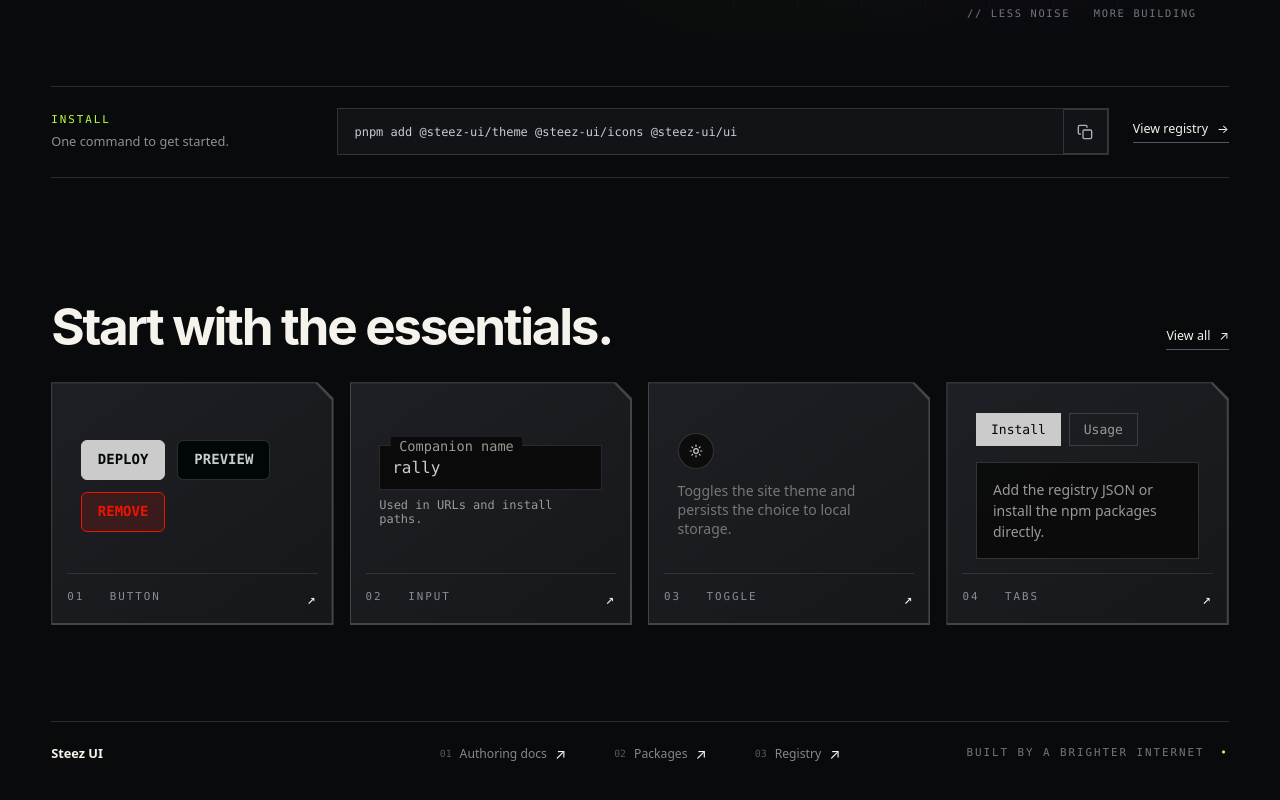
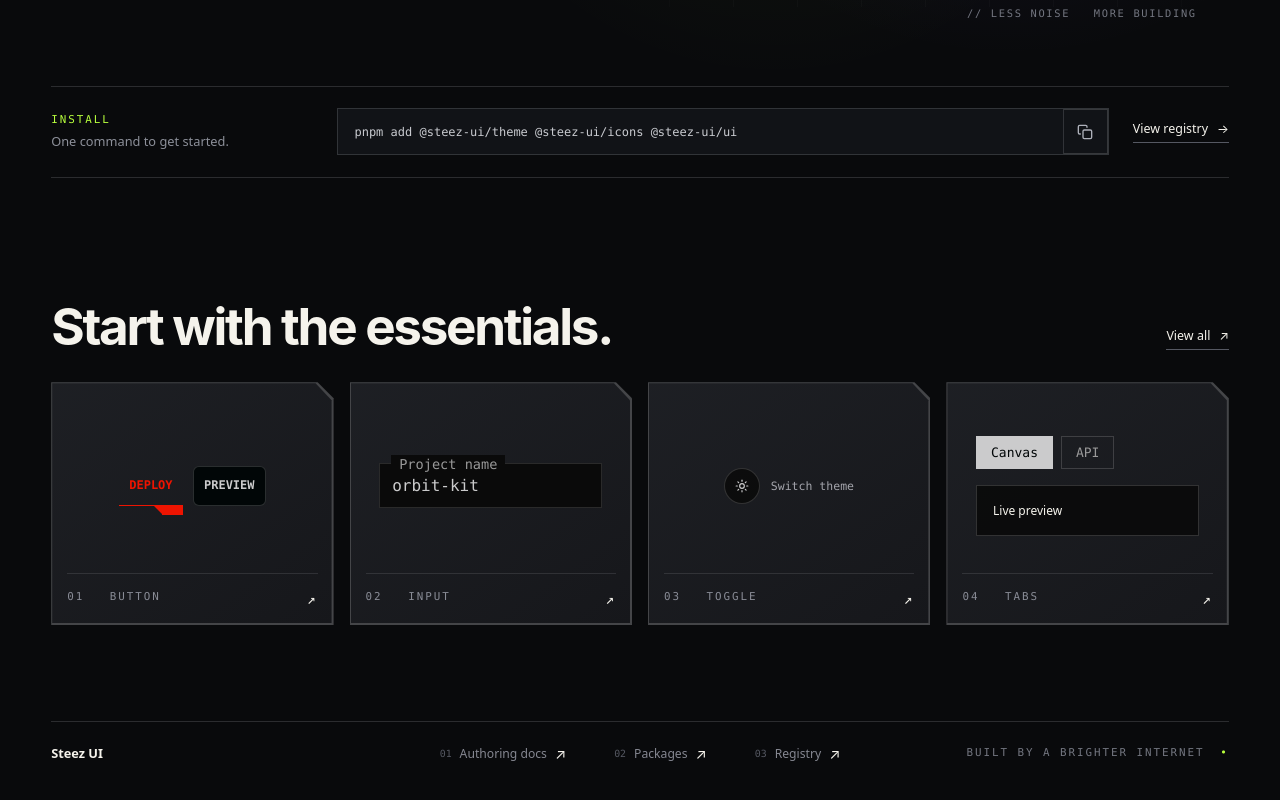
Before and after one commit to thomasjvu/steez-ui, a Next.js app: page / in a window 1280 px wide. Shown: the part 690-1490 px from the top of the page. Built offline with nearby package versions, Linux system fonts and the light colour scheme.

Commit message:
fix(site): render homepage previews on first paint

```diff
--- /dev/null
+++ b/components/docs/home-component-preview.tsx
@@ -0,0 +1,56 @@
+"use client";
+
+import { Button, CyberpunkInput, TabbedPanel, ThemeToggle } from "@steez-ui/ui";
+import styles from "./site-layout.module.css";
+
+export type HomeComponentPreviewId =
+  | "button"
+  | "cyberpunk-input"
+  | "theme-toggle"
+  | "tabbed-panel";
+
+export function HomeComponentPreview({
+  preview,
+}: {
+  preview: HomeComponentPreviewId;
+}) {
+  switch (preview) {
+    case "button":
+      return (
+        <div className={styles.homeButtonPreview}>
+          <Button variant="cyberpunk3" size="small">Deploy</Button>
+          <Button variant="secondary" size="small">Preview</Button>
+        </div>
+      );
+    case "cyberpunk-input":
+      return (
+        <CyberpunkInput
+          className={styles.homeInputPreview}
+          label="Project name"
+          defaultValue="orbit-kit"
+          variant="full"
+        />
+      );
+    case "theme-toggle":
+      return (
+        <div className={styles.homeTogglePreview}>
+          <ThemeToggle storageKey="steez-home-theme-preview" />
+          <span>Switch theme</span>
+        </div>
+      );
+    case "tabbed-panel":
+      return (
+        <TabbedPanel
+          ariaLabel="Example sections"
+          className={styles.homeTabsPreview}
+          navClassName={styles.homeTabsPreviewList}
+          panelClassName={styles.homeTabsPreviewPanel}
+          defaultTab="canvas"
+          tabs={[
+            { id: "canvas", label: "Canvas", content: "Live preview" },
+            { id: "api", label: "API", content: "Composable props" },
+          ]}
+        />
+      );
+  }
+}
--- a/components/docs/home-page.tsx
+++ b/components/docs/home-page.tsx
@@ -2,7 +2,7 @@
 
 import Link from "next/link";
 import { CopyButton, CyberpunkTile } from "@steez-ui/ui";
-import { ComponentPreview } from "./component-preview";
+import { HomeComponentPreview } from "./home-component-preview";
 import styles from "./site-layout.module.css";
 
 export function HomePageContent() {
@@ -121,7 +121,7 @@ export function HomePageContent() {
           {componentCards.map((card) => (
             <article key={card.label} className={styles.componentCard}>
               <div className={styles.componentArt}>
-                <ComponentPreview slug={card.preview} />
+                <HomeComponentPreview preview={card.preview} />
               </div>
               <Link href={card.href} className={styles.componentCardMeta}>
                 <span>
--- a/components/docs/site-layout.module.css
+++ b/components/docs/site-layout.module.css
@@ -869,6 +869,46 @@
   min-width: 0;
 }
 
+.homeButtonPreview,
+.homeTogglePreview {
+  display: flex;
+  flex-wrap: wrap;
+  gap: 0.65rem;
+  align-items: center;
+  justify-content: center;
+}
+
+.homeButtonPreview {
+  min-height: 5rem;
+}
+
+.homeInputPreview {
+  --input-font-size: 0.875rem;
+  --input-padding-top: 0.625rem;
+  --input-padding-bot: 0.625rem;
+}
+
+.homeTogglePreview {
+  min-height: 5rem;
+  color: #a5a6ad;
+  font-family: var(--font-mono);
+  font-size: 0.72rem;
+}
+
+.homeTabsPreview {
+  gap: 0.65rem;
+}
+
+.homeTabsPreviewList {
+  gap: 0.35rem;
+}
+
+.homeTabsPreviewPanel {
+  min-height: 2.75rem;
+  padding: 0.65rem;
+  font-size: 0.75rem;
+}
+
 .componentCardMeta {
   display: flex;
   gap: 1rem;
```
